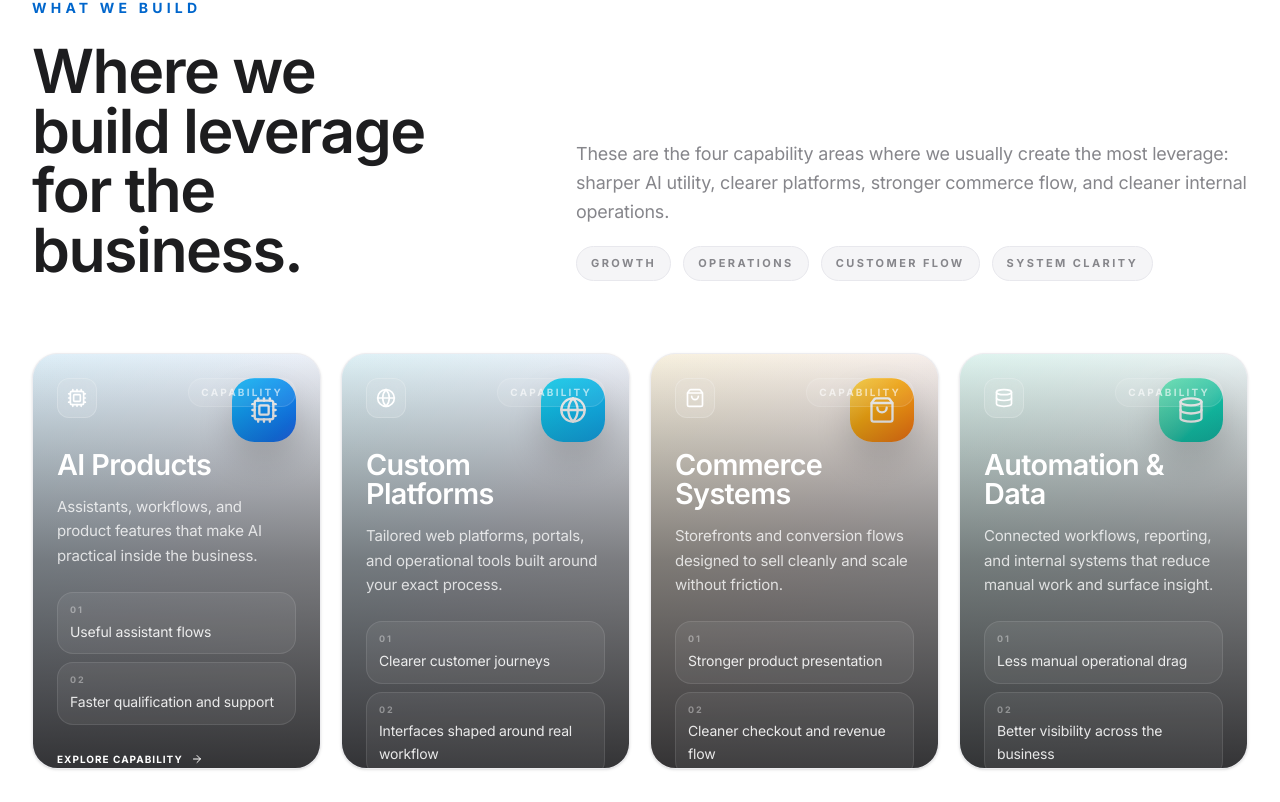
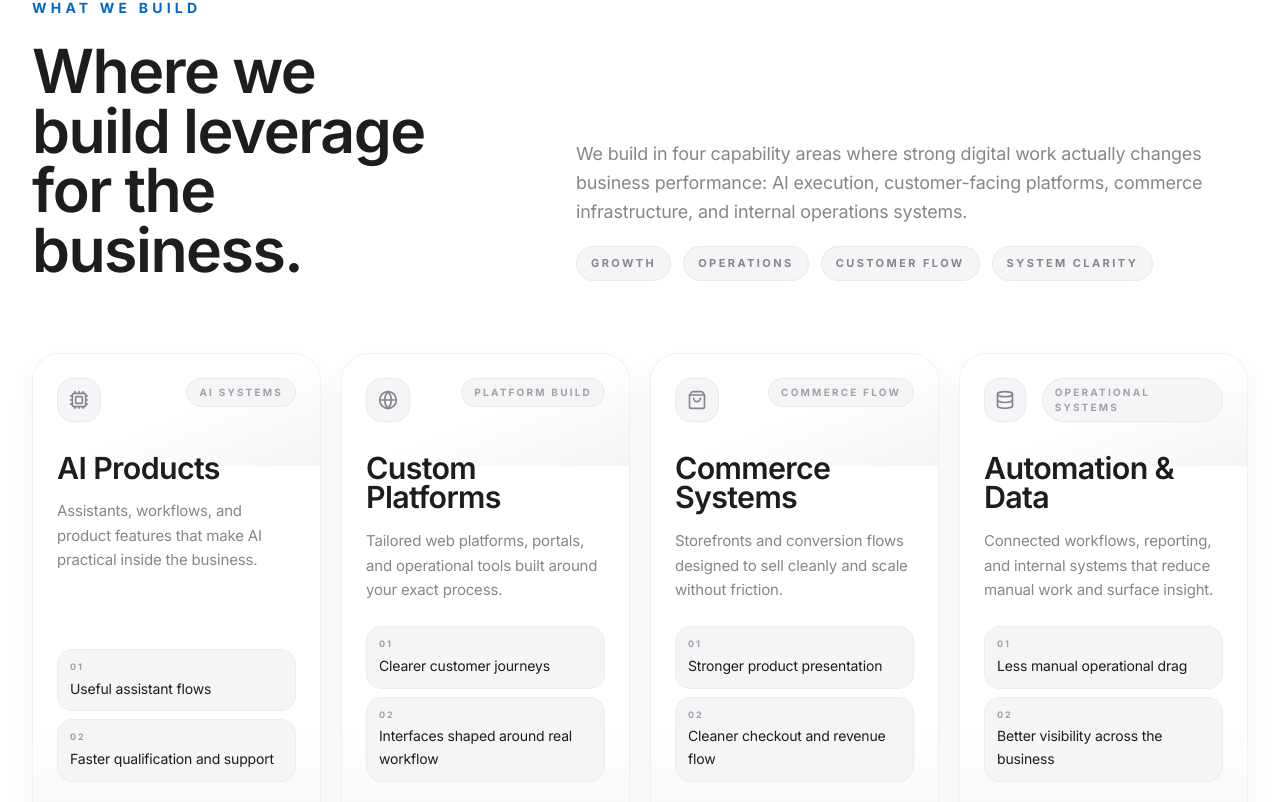
Before and after one commit to bakaltech/bakal-digital, a React (Vite) app: page / in a window 1280 px wide. Shown: the part 1278-2080 px from the top of the page. Built offline with nearby package versions, Linux system fonts and the light colour scheme.

Commit message:
Refine homepage capability section

```diff
--- a/src/pages/Home.tsx
+++ b/src/pages/Home.tsx
@@ -15,6 +15,7 @@ interface CategoryCardProps {
     icon: React.ElementType;
     visual: 'ai' | 'platform' | 'commerce' | 'data';
     outcomes: string[];
+    label: string;
   };
   idx: number;
 }
@@ -64,25 +65,25 @@ const CategoryCard: React.FC<CategoryCardProps> = ({ category, idx }) => (
     whileInView={{ opacity: 1, y: 0 }}
     viewport={{ once: true }}
     transition={{ duration: 0.8, delay: idx * 0.1, ease: [0.16, 1, 0.3, 1] }}
-    className="group relative min-h-[26rem] rounded-[1.6rem] overflow-hidden border border-brand-100/60 bg-soft shadow-sm transition-all duration-500 hover:-translate-y-1 hover:shadow-[0_22px_50px_rgba(17,19,21,0.08)]"
+    className="group relative flex min-h-[24rem] flex-col overflow-hidden rounded-[1.75rem] border border-brand-100/60 bg-white shadow-[0_12px_30px_rgba(17,19,21,0.05)] transition-all duration-500 hover:-translate-y-1 hover:shadow-[0_24px_56px_rgba(17,19,21,0.1)]"
   >
-    <CategoryVisual visual={category.visual} icon={category.icon} />
-    <div className="absolute inset-0 bg-gradient-to-t from-ink/94 via-ink/58 to-white/8 opacity-95 group-hover:opacity-100 transition-opacity duration-500" />
-    <div className="absolute inset-0 flex flex-col p-5 sm:p-6">
+    <div className="absolute inset-x-0 top-0 h-28 bg-gradient-to-br from-white via-white to-soft" />
+    <div className="absolute inset-x-0 bottom-0 h-32 bg-gradient-to-t from-soft/80 to-transparent" />
+    <div className="relative flex h-full flex-col p-5 sm:p-6">
       <div className="flex items-start justify-between gap-4">
-        <div className="w-10 h-10 rounded-xl border border-white/20 bg-white/10 backdrop-blur-xl flex items-center justify-center transition-all duration-500 group-hover:bg-accent group-hover:border-accent">
-          <category.icon className="w-5 h-5 text-white" />
+        <div className="flex h-11 w-11 items-center justify-center rounded-2xl border border-brand-100/80 bg-soft text-brand-400 transition-colors duration-300 group-hover:border-transparent group-hover:bg-ink group-hover:text-white">
+          <category.icon className="w-5 h-5" />
         </div>
-        <span className="rounded-full border border-white/12 bg-white/8 px-3 py-1.5 text-[10px] font-bold uppercase tracking-[0.22em] text-white/62">
-          Capability
+        <span className="rounded-full border border-brand-100 bg-soft px-3 py-1.5 text-[10px] font-bold uppercase tracking-[0.22em] text-brand-300">
+          {category.label}
         </span>
       </div>
 
       <div className="mt-8">
-        <h3 className="max-w-[10ch] text-[1.5rem] sm:text-[1.8rem] font-semibold leading-[1.02] text-white">
+        <h3 className="max-w-[10ch] text-[1.65rem] sm:text-[1.9rem] font-semibold leading-[0.98] text-ink">
           {category.title}
         </h3>
-        <p className="mt-4 max-w-[28ch] text-sm sm:text-[15px] leading-relaxed text-white/78">
+        <p className="mt-4 max-w-[28ch] text-sm sm:text-[15px] leading-relaxed text-brand-400">
           {category.description}
         </p>
       </div>
@@ -90,13 +91,13 @@ const CategoryCard: React.FC<CategoryCardProps> = ({ category, idx }) => (
       <div className="mt-auto pt-6">
         <div className="mb-5 grid gap-2">
           {category.outcomes.slice(0, 2).map((outcome, outcomeIndex) => (
-            <div key={outcome} className="rounded-[1rem] border border-white/10 bg-white/6 px-3 py-2.5">
-              <p className="text-[9px] font-bold uppercase tracking-[0.22em] text-white/38">0{outcomeIndex + 1}</p>
-              <p className="mt-1 text-sm leading-relaxed text-white/88">{outcome}</p>
+            <div key={outcome} className="rounded-[1rem] border border-brand-100/70 bg-soft px-3 py-2.5">
+              <p className="text-[9px] font-bold uppercase tracking-[0.22em] text-brand-300">0{outcomeIndex + 1}</p>
+              <p className="mt-1 text-sm leading-relaxed text-ink">{outcome}</p>
             </div>
           ))}
         </div>
-        <Link to="/services" className="inline-flex items-center text-[10px] font-bold uppercase tracking-widest text-white transition-colors hover:text-white">
+        <Link to="/services" className="inline-flex items-center text-[10px] font-bold uppercase tracking-widest text-ink transition-colors hover:text-accent">
           Explore capability
           <ArrowRight className="ml-2 w-3 h-3 transition-transform duration-300 group-hover:translate-x-1" />
         </Link>
@@ -135,6 +136,7 @@ export default function Home() {
       icon: Cpu,
       visual: 'ai' as const,
       outcomes: ['Useful assistant flows', 'Faster qualification and support'],
+      label: 'AI systems',
     },
     {
       title: 'Custom Platforms',
@@ -142,6 +144,7 @@ export default function Home() {
       icon: Globe,
       visual: 'platform' as const,
       outcomes: ['Clearer customer journeys', 'Interfaces shaped around real workflow'],
+      label: 'Platform build',
     },
     {
       title: 'Commerce Systems',
@@ -149,6 +152,7 @@ export default function Home() {
       icon: ShoppingBag,
       visual: 'commerce' as const,
       outcomes: ['Stronger product presentation', 'Cleaner checkout and revenue flow'],
+      label: 'Commerce flow',
     },
     {
       title: 'Automation & Data',
@@ -156,6 +160,7 @@ export default function Home() {
       icon: Database,
       visual: 'data' as const,
       outcomes: ['Less manual operational drag', 'Better visibility across the business'],
+      label: 'Operational systems',
     },
   ];
 
@@ -174,7 +179,7 @@ export default function Home() {
             </div>
             <div className="max-w-2xl lg:justify-self-end">
               <p className="text-base sm:text-lg md:text-[1.12rem] text-brand-400 leading-relaxed">
-                These are the four capability areas where we usually create the most leverage: sharper AI utility, clearer platforms, stronger commerce flow, and cleaner internal operations.
+                We build in four capability areas where strong digital work actually changes business performance: AI execution, customer-facing platforms, commerce infrastructure, and internal operations systems.
               </p>
               <div className="mt-5 flex flex-wrap gap-3">
                 {['Growth', 'Operations', 'Customer flow', 'System clarity'].map((item) => (
```
